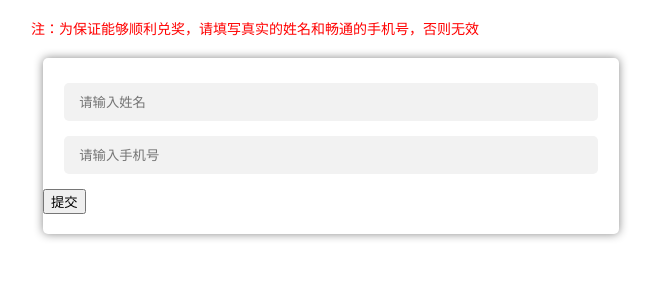
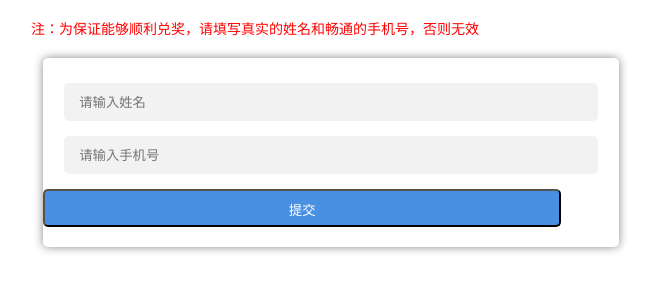
Before and after one commit to wpdef/wechat, a Django app: page /newyear/user/ in a window 1280 px wide. Shown: the top 300 px of the page, without its empty margins (309-965 px from the left). Run offline with Django 3.2, Linux system fonts and the light colour scheme; some libraries are stand-ins or nearby versions.

Commit message:
手机提交页优化

```diff
--- a/templates/newyear/user.html
+++ b/templates/newyear/user.html
@@ -115,7 +115,7 @@ p{
     <div class="sub_z">
         <input class="input_1" type="text" name="name" placeholder="请输入姓名">
         <input class="input_1" type="text" name="phone" placeholder="请输入手机号">
-        <input type="submit" value="提交">
+        <input class="submit" type="submit" value="提交">
     </div>
 </form>
 
```
